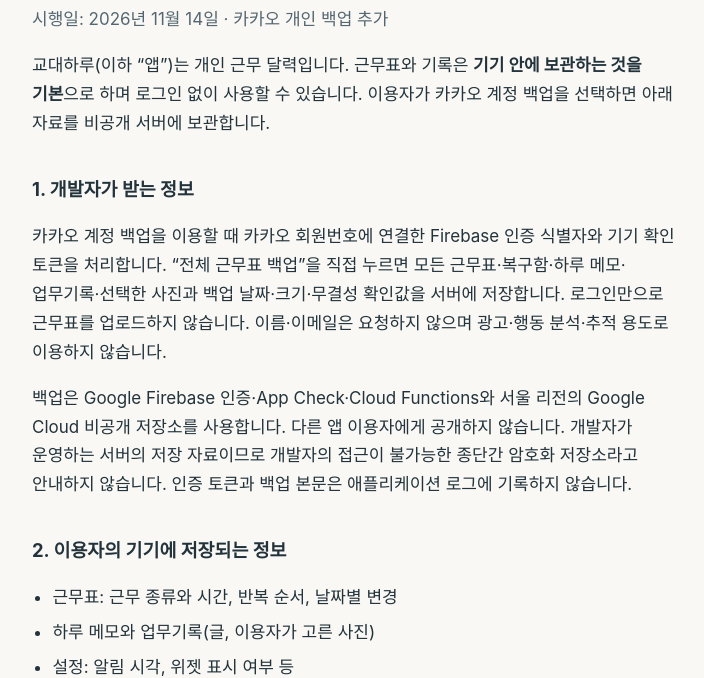
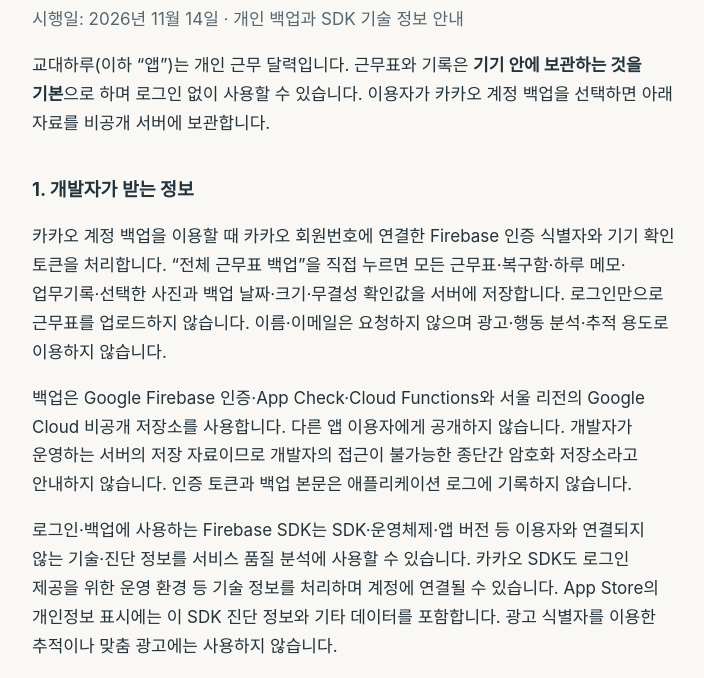
Before and after one commit to twd412412-ux/gyodaeharu, a plain HTML site: page privacy.html in a window 1280 px wide. Shown: the part 129-807 px from the top of the page, without its empty margins (284-988 px from the left). Drawn offline with Linux system fonts and the light colour scheme.

Commit message:
Clarify SDK technical diagnostics in ShiftHaru privacy policy

```diff
--- a/privacy.html
+++ b/privacy.html
@@ -11,13 +11,15 @@
 <main>
 <p class="back"><a href="./">← 교대하루 지원</a></p>
 <h1>교대하루 개인정보처리방침</h1>
-<p class="meta">시행일: 2026년 11월 14일 · 카카오 개인 백업 추가</p>
+<p class="meta">시행일: 2026년 11월 14일 · 개인 백업과 SDK 기술 정보 안내</p>
 
 <p>교대하루(이하 “앱”)는 개인 근무 달력입니다. 근무표와 기록은 <strong>기기 안에 보관하는 것을 기본</strong>으로 하며 로그인 없이 사용할 수 있습니다. 이용자가 카카오 계정 백업을 선택하면 아래 자료를 비공개 서버에 보관합니다.</p>
 
 <h2>1. 개발자가 받는 정보</h2>
 <p>카카오 계정 백업을 이용할 때 카카오 회원번호에 연결한 Firebase 인증 식별자와 기기 확인 토큰을 처리합니다. “전체 근무표 백업”을 직접 누르면 모든 근무표·복구함·하루 메모·업무기록·선택한 사진과 백업 날짜·크기·무결성 확인값을 서버에 저장합니다. 로그인만으로 근무표를 업로드하지 않습니다. 이름·이메일은 요청하지 않으며 광고·행동 분석·추적 용도로 이용하지 않습니다.</p>
 <p>백업은 Google Firebase 인증·App Check·Cloud Functions와 서울 리전의 Google Cloud 비공개 저장소를 사용합니다. 다른 앱 이용자에게 공개하지 않습니다. 개발자가 운영하는 서버의 저장 자료이므로 개발자의 접근이 불가능한 종단간 암호화 저장소라고 안내하지 않습니다. 인증 토큰과 백업 본문은 애플리케이션 로그에 기록하지 않습니다.</p>
+
+<p>로그인·백업에 사용하는 Firebase SDK는 SDK·운영체제·앱 버전 등 이용자와 연결되지 않는 기술·진단 정보를 서비스 품질 분석에 사용할 수 있습니다. 카카오 SDK도 로그인 제공을 위한 운영 환경 등 기술 정보를 처리하며 계정에 연결될 수 있습니다. App Store의 개인정보 표시에는 이 SDK 진단 정보와 기타 데이터를 포함합니다. 광고 식별자를 이용한 추적이나 맞춤 광고에는 사용하지 않습니다.</p>
 
 <h2>2. 이용자의 기기에 저장되는 정보</h2>
 <ul>
```
